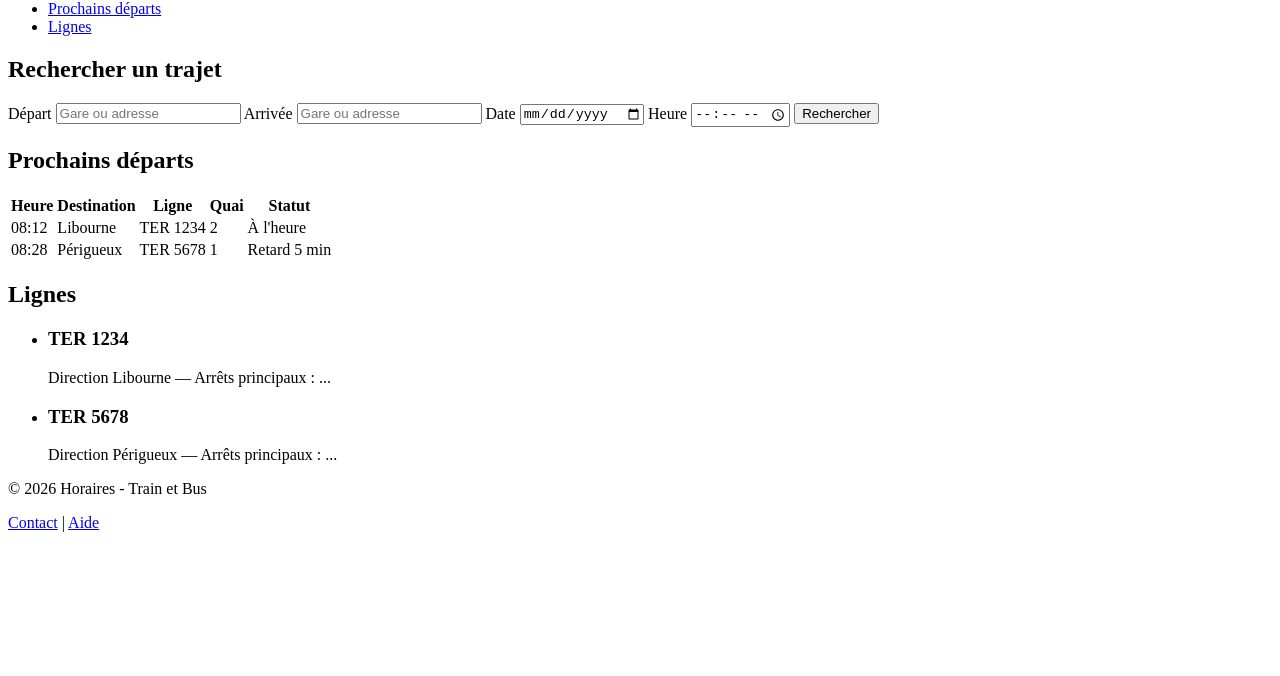
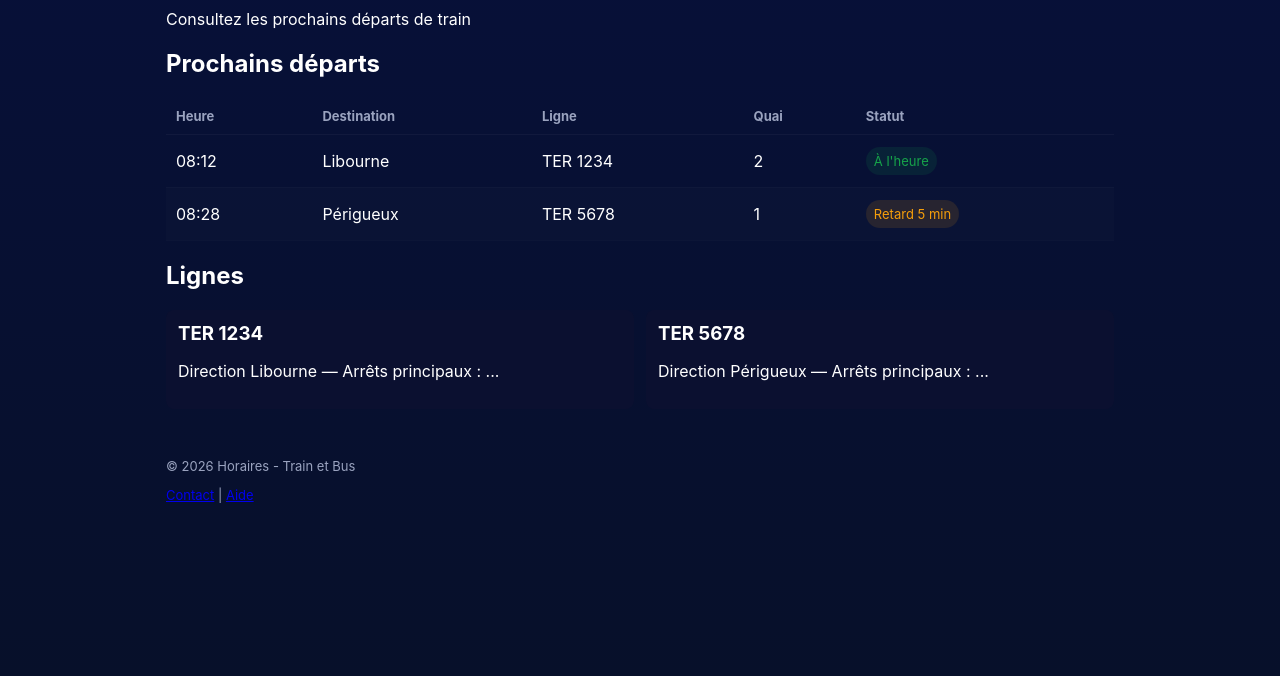
Before and after one commit to rbastide/Horaires-Train-et-Bus, a plain HTML site: page Horaires Train/HoraireTrain.html in a window 1280 px wide. Shown: the part 124-800 px from the top of the page. Drawn offline with Linux system fonts and the light colour scheme.

Commit message:
Ajout du css et refacto des emplacements et nom

```diff
--- a/Horaire.html
+++ b/Horaires Train/HoraireTrain.html
@@ -4,46 +4,33 @@
     <meta charset="utf-8" />
     <meta name="viewport" content="width=device-width, initial-scale=1" />
     <title>Horaires - Train et Bus</title>
-    <!-- Base HTML generated from Figma design (no CSS) -->
+    <!-- Base HTML generated from Figma design (CSS linked below) -->
+    <link rel="stylesheet" href="stylesTrain.css">
   </head>
   <body>
-    <header>
+    <header class="site-header">
       <div class="brand" role="banner">
-        <img src="" alt="Logo - Train et Bus" />
-        <h1>Horaires</h1>
+        <h1 class="site-title">Grand Périgueux Mobilités</h1>
       </div>
-      <nav aria-label="Navigation principale">
+      <nav class="main-nav" aria-label="Navigation principale">
         <ul>
-          <li><a href="#recherche">Recherche</a></li>
-          <li><a href="#prochains-departs">Prochains départs</a></li>
-          <li><a href="#ligne">Lignes</a></li>
+          <li><img src="../Logo/Péribus.png" alt="Logo - Péribus" class="logo" /></li>
+          <li><img src="../Logo/Périmouv.png" alt="Logo - Périmouv" class="logo" /></li>
+          <li><img src="../Logo/LeGrandPerigueux.png" alt="Logo - Le Grand Périgueux" class="logo" /></li>
         </ul>
       </nav>
     </header>
 
-    <main>
+    <main class="container">
       <!-- Section de recherche / filtre -->
-      <section id="recherche" aria-labelledby="recherche-title">
-        <h2 id="recherche-title">Rechercher un trajet</h2>
-        <form action="#" method="get" role="search">
-          <label for="from">Départ</label>
-          <input id="from" name="from" type="text" placeholder="Gare ou adresse" />
+      <section id="Consultation" aria-labelledby="consultation-title" class="consultation-section">
+        <h2 id="consultation-title">Horaires en temps réel</h2>
+        <p>Consultez les prochains départs de train</p>
 
-          <label for="to">Arrivée</label>
-          <input id="to" name="to" type="text" placeholder="Gare ou adresse" />
-
-          <label for="date">Date</label>
-          <input id="date" name="date" type="date" />
-
-          <label for="time">Heure</label>
-          <input id="time" name="time" type="time" />
-
-          <button type="submit">Rechercher</button>
-        </form>
       </section>
 
       <!-- Section des prochains départs -->
-      <section id="prochains-departs" aria-labelledby="prochains-departs-title">
+      <section id="prochains-departs" aria-labelledby="prochains-departs-title" class="departures-section">
         <h2 id="prochains-departs-title">Prochains départs</h2>
         <article class="departures-list">
           <table aria-describedby="prochains-departs-title">
@@ -62,14 +49,14 @@
                 <td>Libourne</td>
                 <td>TER 1234</td>
                 <td>2</td>
-                <td>À l'heure</td>
+                <td><span class="status ontime">À l'heure</span></td>
               </tr>
               <tr>
                 <td>08:28</td>
                 <td>Périgueux</td>
                 <td>TER 5678</td>
                 <td>1</td>
-                <td>Retard 5 min</td>
+                <td><span class="status delayed">Retard 5 min</span></td>
               </tr>
             </tbody>
           </table>
@@ -77,7 +64,7 @@
       </section>
 
       <!-- Section liste des lignes / filtres complémentaires -->
-      <section id="ligne" aria-labelledby="ligne-title">
+      <section id="ligne" aria-labelledby="ligne-title" class="lines-section">
         <h2 id="ligne-title">Lignes</h2>
         <ul>
           <li>
--- /dev/null
+++ b/Horaires Train/stylesTrain.css
@@ -0,0 +1,68 @@
+:root{
+  --bg-dark: #030830; /* from Figma header */
+  --panel: #0b1030;
+  --text: #ffffff;
+  --muted: #9aa3bf;
+  --accent: #00a7ff;
+  --success: #16a34a;
+  --warning: #f59e0b;
+}
+
+/* Global resets */
+*{box-sizing:border-box}
+html,body{height:100%}
+body{
+  margin:0;
+  font-family: -apple-system, BlinkMacSystemFont, 'Segoe UI', Roboto, 'Helvetica Neue', Arial;
+  color:var(--text);
+  background:linear-gradient(180deg,#07103a 0%, #07102a 100%);
+}
+
+.site-header{
+  background:var(--bg-dark);
+  padding:18px 24px;
+  display:flex;
+  align-items:center;
+  justify-content:space-between;
+}
+.brand{display:flex;align-items:center;gap:12px}
+.logo{width:40px;height:40px;background:transparent;border-radius:6px}
+.site-title{font-size:20px;margin:0}
+.main-nav ul{list-style:none;margin:0;padding:0;display:flex;gap:18px}
+.main-nav a{color:var(--muted);text-decoration:none}
+.main-nav a:hover{color:var(--text)}
+
+.container{max-width:980px;margin:24px auto;padding:0 16px}
+
+.search-section{background:rgba(255,255,255,0.03);padding:18px;border-radius:10px;margin-bottom:18px}
+.search-section h2{margin:0 0 12px 0}
+.search-form{display:flex;flex-direction:column;gap:8px}
+.form-row{display:flex;flex-direction:column;gap:6px}
+.form-row.compact{flex-direction:row;gap:10px;align-items:center}
+label{font-size:13px;color:var(--muted)}
+input[type="text"],input[type="date"],input[type="time"]{
+  padding:10px 12px;border-radius:8px;border:1px solid rgba(255,255,255,0.06);background:rgba(0,0,0,0.2);color:var(--text);
+}
+.btn-primary{background:var(--accent);color:#001; padding:10px 14px;border-radius:8px;border:none;cursor:pointer;margin-top:6px;width:160px}
+
+.departures-section{margin-top:12px}
+.departures-list table{width:100%;border-collapse:collapse}
+.departures-list thead th{ text-align:left;padding:10px;background:transparent;color:var(--muted);font-size:13px;border-bottom:1px solid rgba(255,255,255,0.04)}
+.departures-list tbody td{padding:12px 10px;border-bottom:1px solid rgba(255,255,255,0.02);color:var(--text)}
+.departures-list tbody tr:nth-child(even){background:rgba(255,255,255,0.01)}
+
+.status{display:inline-block;padding:6px 8px;border-radius:999px;font-size:13px}
+.status.ontime{background:rgba(22,163,74,0.12);color:var(--success)}
+.status.delayed{background:rgba(245,158,11,0.12);color:var(--warning)}
+
+.lines-section ul{list-style:none;padding:0;margin:0;display:grid;grid-template-columns:1fr 1fr;gap:12px}
+.lines-section li{background:var(--panel);padding:12px;border-radius:8px}
+.lines-section h3{margin:0 0 6px 0}
+
+footer{max-width:980px;margin:22px auto;padding:12px 16px;color:var(--muted);font-size:13px}
+
+@media(max-width:700px){
+  .form-row.compact{flex-direction:column}
+  .lines-section ul{grid-template-columns:1fr}
+  .main-nav ul{gap:10px}
+}
```
